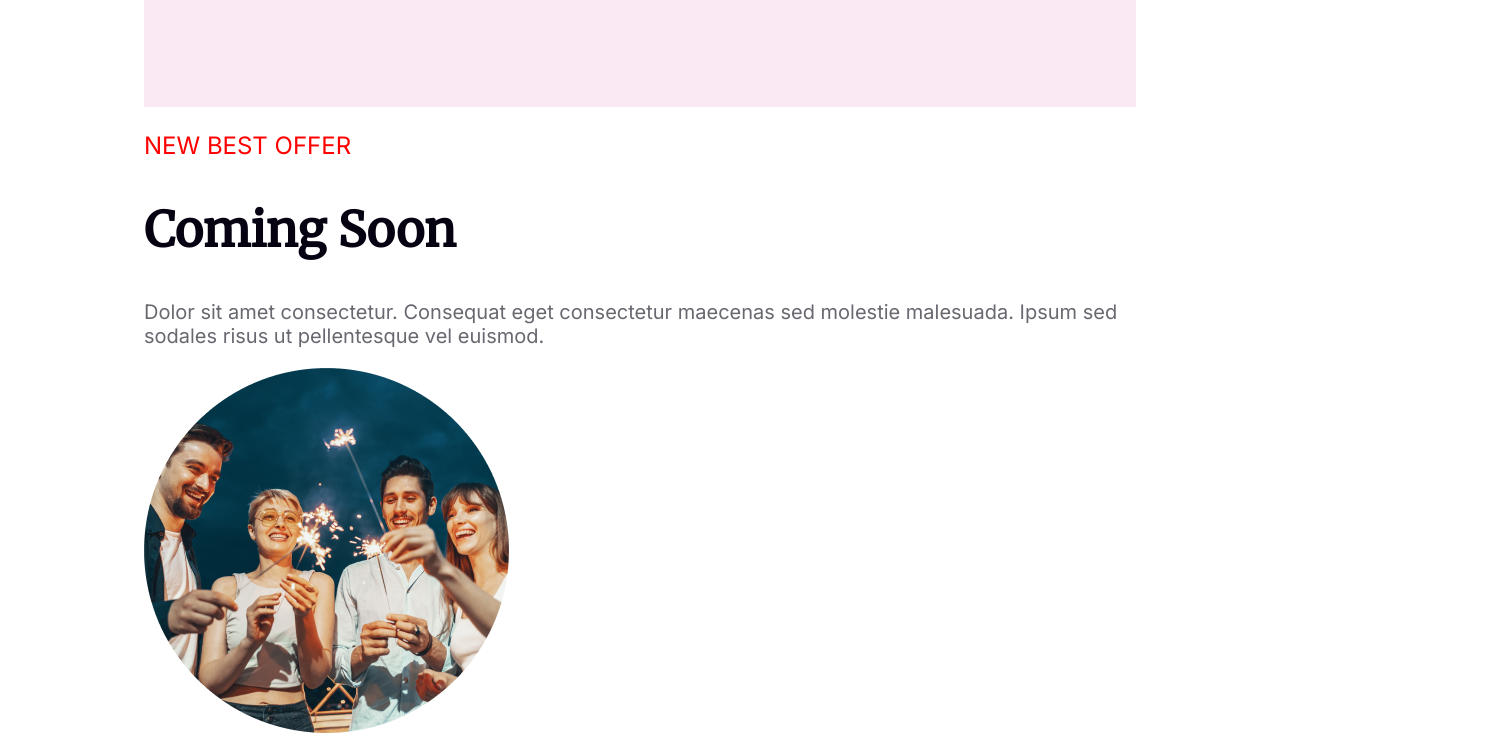
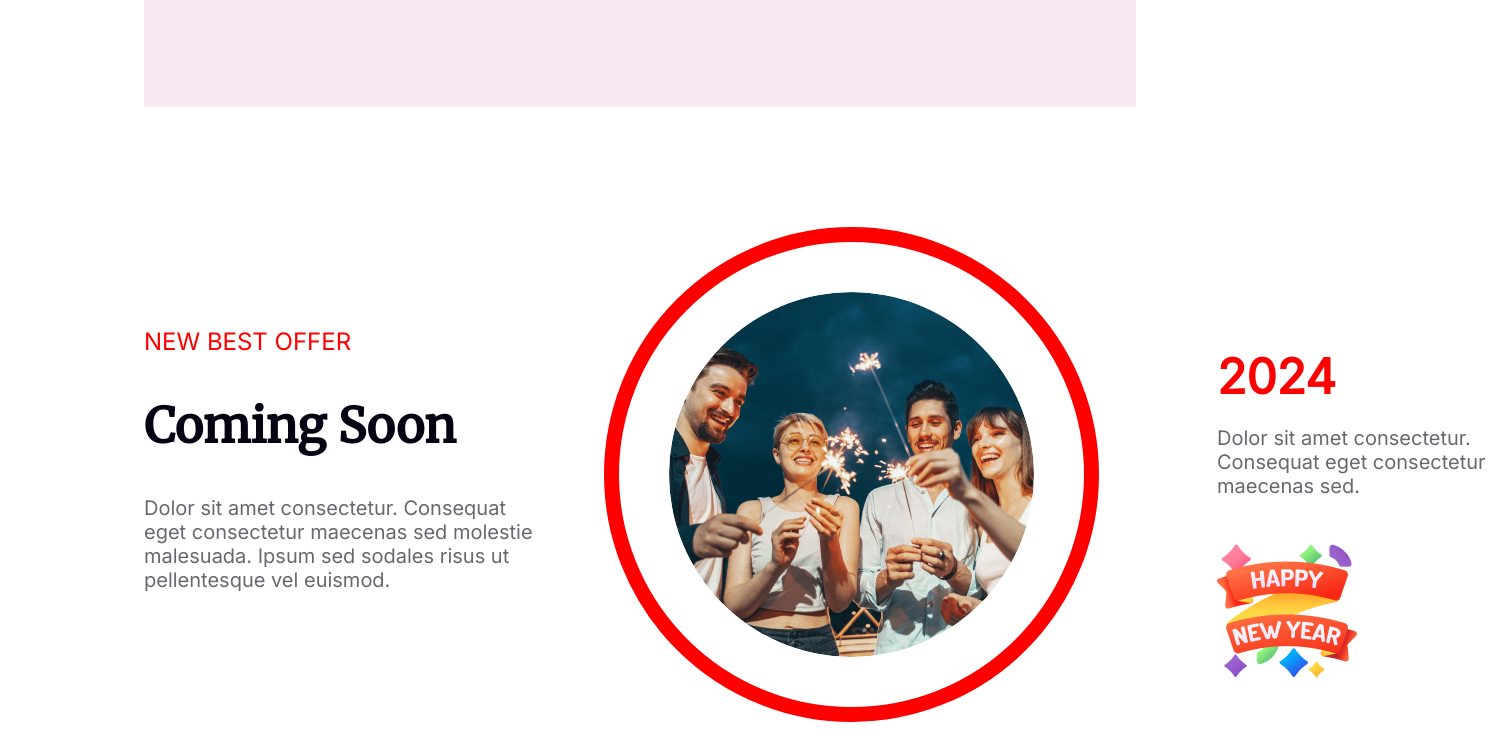
Before and after one commit to MaskuraBegum/new-year-new-mission, a plain HTML site: page index.html in a window 1280 px wide. Shown: the part 3180-3934 px from the top of the page, 1493 px wide, since content can reach past the window. Drawn offline with Linux system fonts and the light colour scheme.

Commit message:
added whole coming soon

```diff
--- a/index.html
+++ b/index.html
@@ -65,8 +65,8 @@
                 <img src="resources/Ellipse 1.png" alt="" class="offer-pic">
             </div>
             <div class="offer">
-                <h1 class="second-heading">2024</h1>
-                <p class="second-description">Dolor sit amet consectetur. Consequat eget consectetur maecenas sed.</p>
+                <h1 class="second-heading inter">2024</h1>
+                <p class="second-description inter">Dolor sit amet consectetur. Consequat eget consectetur maecenas sed.</p>
                 <img src="resources/Group 96.png" alt="" class="second-pic">
             </div>
         </section>
--- a/styles/index.css
+++ b/styles/index.css
@@ -160,6 +160,7 @@ button {
     color: #F00;
     font-size: 24px;
     font-weight: 500;
+    margin-top: 100px;
 }
 
 .offer-heading {
@@ -167,9 +168,38 @@ button {
     font-size: 48px;
     font-weight: 900;
 }
-.offer-description{
+
+.offer-description {
     color: rgba(7, 2, 17, 0.60);
+    font-size: 20px;
+    font-weight: 400;
+    width: 390px;
+}
 
-font-size: 20px;
-font-weight: 400;
+.offer-pic {
+    border: 15px solid #F00;
+    border-radius: 50%;
+    padding: 50px;
+    margin-left: 70px;
+    margin-right: 118px;
 }
+
+.second-heading {
+    color: #F00;
+    font-size: 48px;
+    font-weight: 700;
+    margin-top: 120px;
+    margin-bottom: 0px;
+}
+
+.second-description {
+    color: rgba(7, 2, 17, 0.60);
+    font-size: 20px;
+    font-weight: 400;
+    width:276px;
+    margin-bottom: 43px;
+}
+.coming-soon{
+    display: flex;
+    margin: 120px 0px;
+}
```
